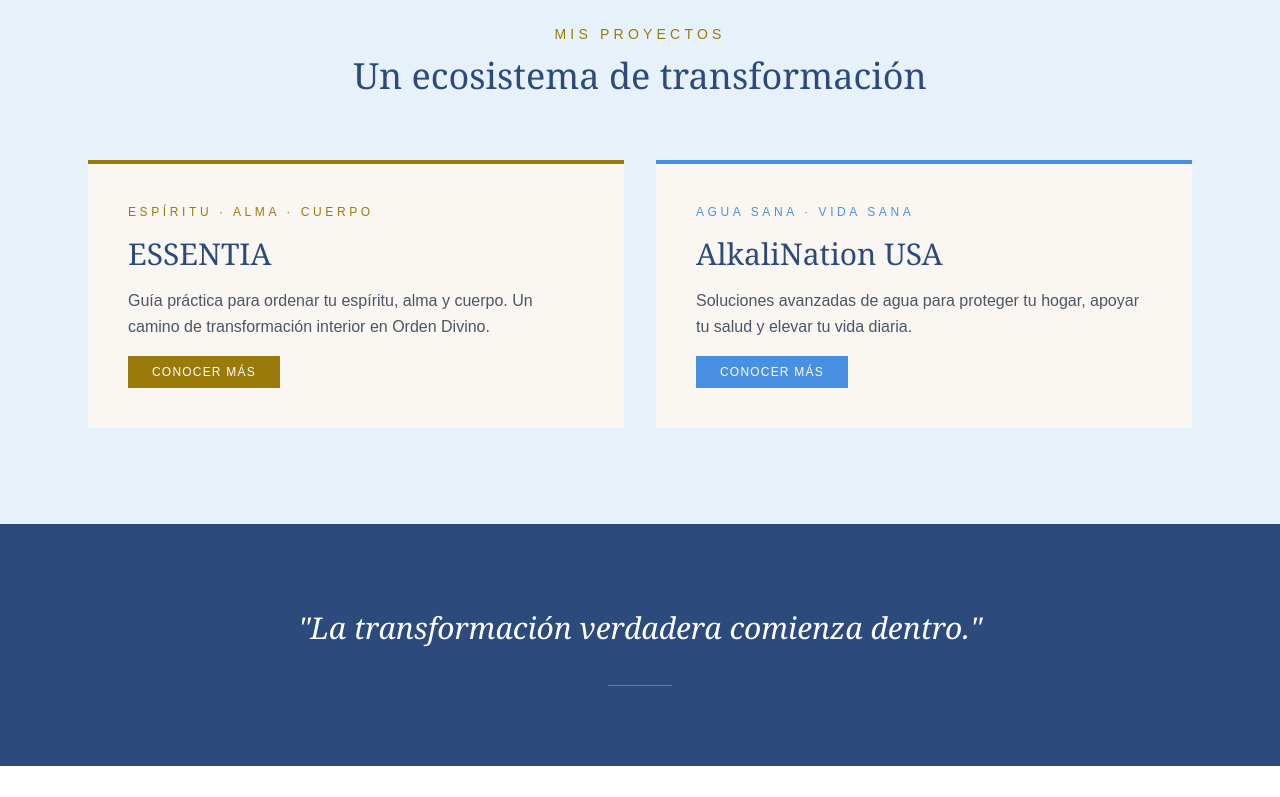
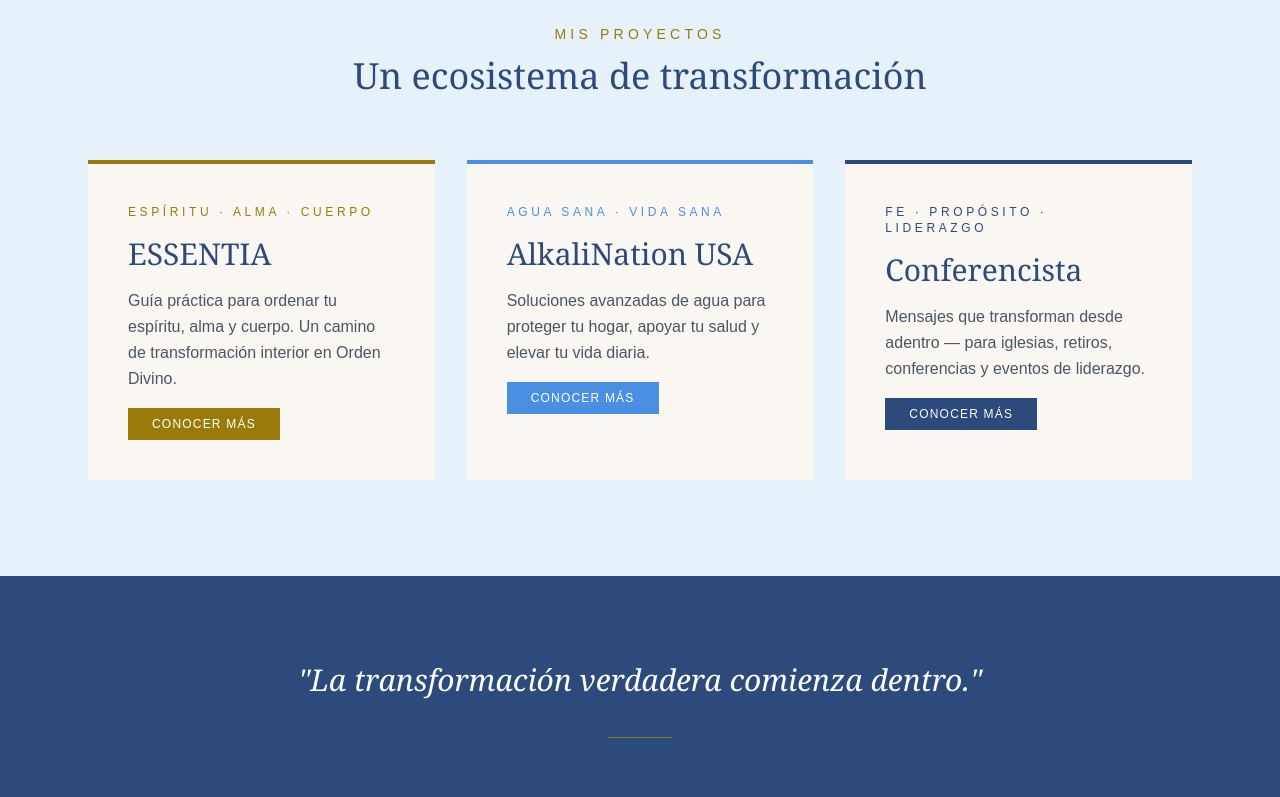
Before and after one commit to emprendersonarcreer/mayenlegacy, a Next.js app: page / in a window 1280 px wide. Shown: the part 1735-2532 px from the top of the page. Built offline with nearby package versions, Linux system fonts and the light colour scheme.

Commit message:
feat: add conferencista card to proyectos section

```diff
--- a/app/page.tsx
+++ b/app/page.tsx
@@ -132,7 +132,7 @@
           <h2 className="font-serif text-4xl text-[#2C4A7C] text-center mb-16">
             Un ecosistema de transformación
           </h2>
-          <div className="grid grid-cols-1 md:grid-cols-2 gap-8">
+          <div className="grid grid-cols-1 md:grid-cols-3 gap-8">
 
             {/* ESSENTIA */}
             <div className="bg-[#FAF7F2] p-10 flex flex-col gap-4 border-t-4 border-[#9A7B0A]">
@@ -158,6 +158,20 @@
               </p>
               <a href="/alkalination"
                 className="inline-block bg-[#4A90E2] text-white text-xs tracking-widest px-6 py-2 w-fit hover:bg-[#2C4A7C] transition-colors">
+                CONOCER MÁS
+              </a>
+            </div>
+
+            {/* CONFERENCISTA */}
+            <div className="bg-[#FAF7F2] p-10 flex flex-col gap-4 border-t-4 border-[#2C4A7C]">
+              <p className="text-[#2C4A7C] tracking-[0.3em] text-xs">FE · PROPÓSITO · LIDERAZGO</p>
+              <h3 className="font-serif text-3xl text-[#2C4A7C]">Conferencista</h3>
+              <p className="text-gray-600 leading-relaxed">
+                Mensajes que transforman desde adentro — para iglesias,
+                retiros, conferencias y eventos de liderazgo.
+              </p>
+              <a href="/conferencista"
+                className="inline-block bg-[#2C4A7C] text-white text-xs tracking-widest px-6 py-2 w-fit hover:bg-[#4A90E2] transition-colors">
                 CONOCER MÁS
               </a>
             </div>
```
